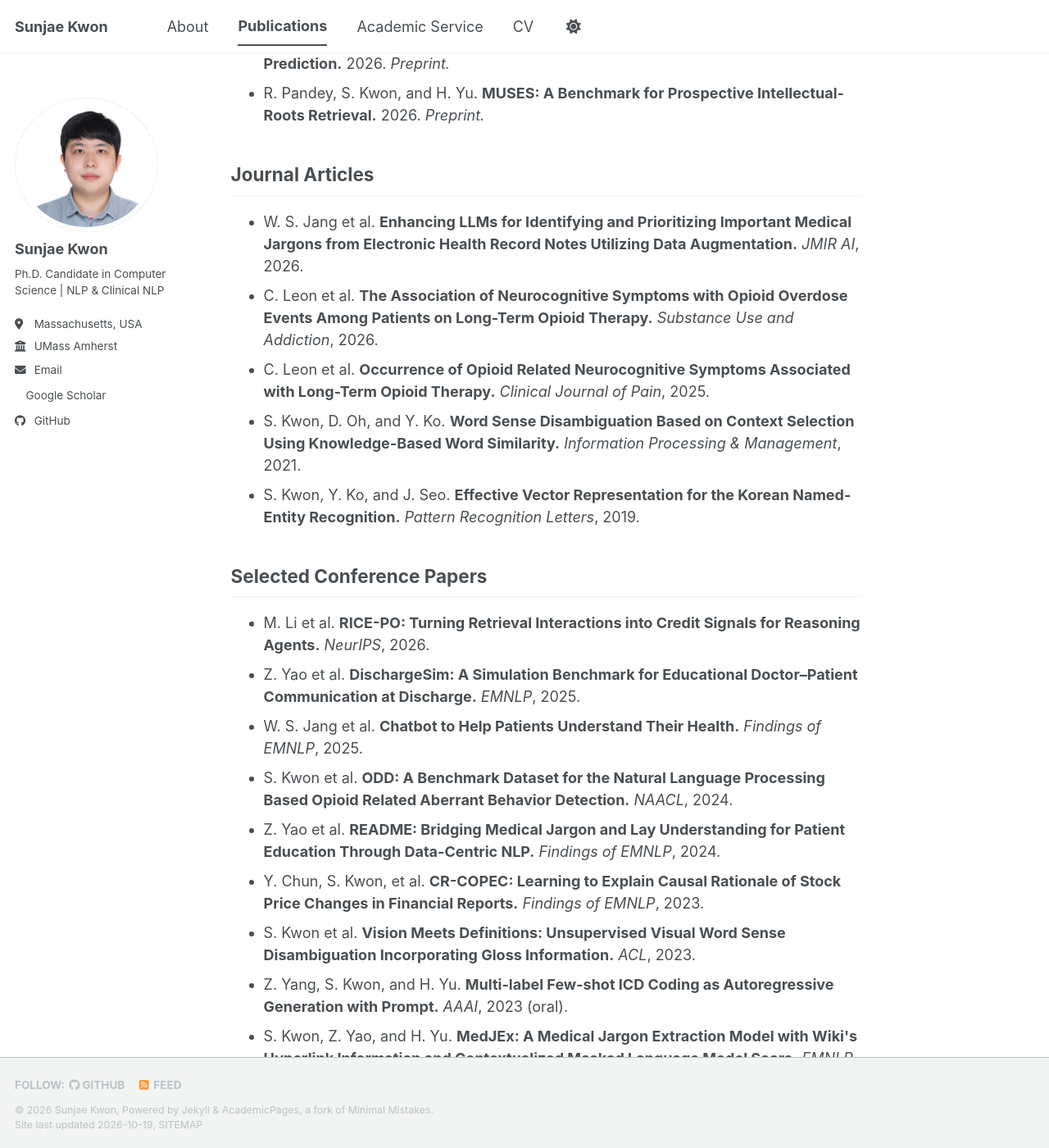
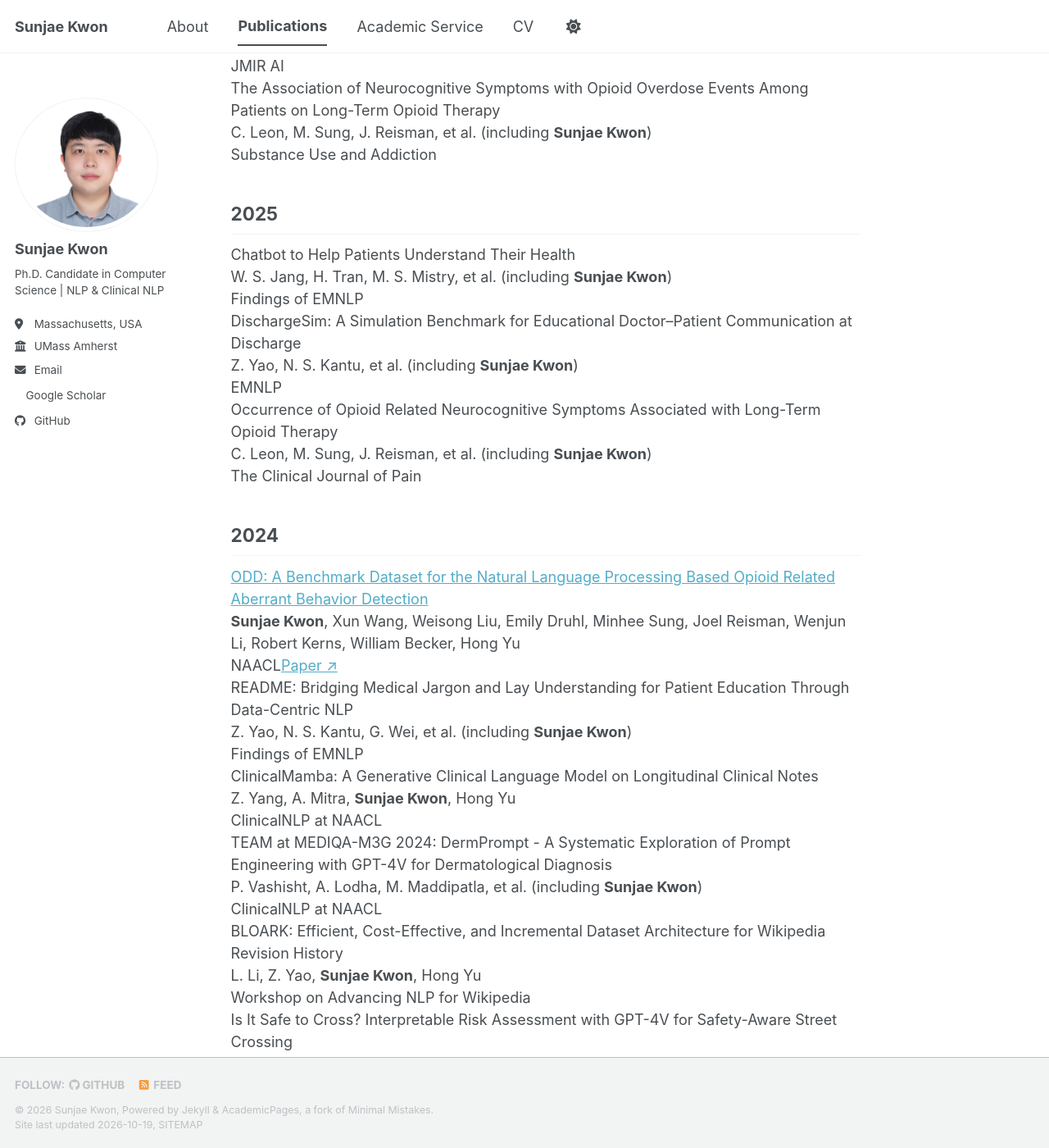
Before and after one commit to soon91jae/soon91jae.github.io, a Jekyll site: the page built from _pages/publications.html, in a window 1280 px wide and 1400 px high, scrolled down 388 px. Shown: the whole window at 82% size. Built offline with Jekyll 4.4.1, drawn with Linux system fonts in a browser that asks for light colours; a style sheet for code colours, icons or effects is not loaded; some of the changed text lies outside the part shown.

Commit message:
Redesign academic portfolio: _pages/publications.html

```diff
--- a/_pages/publications.html
+++ b/_pages/publications.html
@@ -5,37 +5,21 @@ permalink: /publications/
 author_profile: true
 ---
 
-<p>Selected publications and preprints are listed below. For a continually updated record, visit my <a href="https://scholar.google.com/citations?user=N9ZM-CIAAAAJ&amp;hl=en">Google Scholar profile</a>.</p>
+<p class="page-lead">Publications are organized by year. My name is highlighted in the author lists. For citations and the complete record, see <a href="https://scholar.google.com/citations?user=N9ZM-CIAAAAJ&amp;hl=en">Google Scholar ↗</a>.</p>
 
-<h2>Preprints and Manuscripts</h2>
-<ul>
-  <li>S. Kwon et al. <strong>SAGE: Sense-Aligned Multimodal Grounding Evaluation with Gloss-Augmented Reasoning.</strong> 2026. <em>Preprint.</em></li>
-  <li>J. Huang et al. <strong>Counterfactual Graph for Multi-Agent LLM Calibration.</strong> 2026. <em>Preprint.</em></li>
-  <li>M. Li et al. <strong>OverdoseMoE: A Multi-Expert Framework for Opioid Overdose Risk Prediction.</strong> 2026. <em>Preprint.</em></li>
-  <li>R. Pandey, S. Kwon, and H. Yu. <strong>MUSES: A Benchmark for Prospective Intellectual-Roots Retrieval.</strong> 2026. <em>Preprint.</em></li>
-</ul>
+{% assign years = site.data.papers | map: "year" | uniq | sort | reverse %}
+{% for year in years %}
+  <h2 class="paper-year-heading">{{ year }}</h2>
+  <div class="paper-list">
+  {% assign yearly_papers = site.data.papers | where: "year", year %}
+  {% for paper in yearly_papers %}
+    <article class="paper-entry">
+      <div class="paper-title">{% if paper.paper %}<a href="{{ paper.paper }}">{{ paper.title }}</a>{% else %}{{ paper.title }}{% endif %}</div>
+      <div class="paper-authors">{{ paper.authors | replace: 'Sunjae Kwon', '<strong>Sunjae Kwon</strong>' }}</div>
+      <div class="paper-meta"><span class="venue">{{ paper.venue }}</span>{% if paper.paper %}<a class="paper-link" href="{{ paper.paper }}">Paper ↗</a>{% endif %}{% if paper.code %}<a class="paper-link" href="{{ paper.code }}">Code ↗</a>{% endif %}</div>
+    </article>
+  {% endfor %}
+  </div>
+{% endfor %}
 
-<h2>Journal Articles</h2>
-<ul>
-  <li>W. S. Jang et al. <strong>Enhancing LLMs for Identifying and Prioritizing Important Medical Jargons from Electronic Health Record Notes Utilizing Data Augmentation.</strong> <em>JMIR AI</em>, 2026.</li>
-  <li>C. Leon et al. <strong>The Association of Neurocognitive Symptoms with Opioid Overdose Events Among Patients on Long-Term Opioid Therapy.</strong> <em>Substance Use and Addiction</em>, 2026.</li>
-  <li>C. Leon et al. <strong>Occurrence of Opioid Related Neurocognitive Symptoms Associated with Long-Term Opioid Therapy.</strong> <em>Clinical Journal of Pain</em>, 2025.</li>
-  <li>S. Kwon, D. Oh, and Y. Ko. <strong>Word Sense Disambiguation Based on Context Selection Using Knowledge-Based Word Similarity.</strong> <em>Information Processing &amp; Management</em>, 2021.</li>
-  <li>S. Kwon, Y. Ko, and J. Seo. <strong>Effective Vector Representation for the Korean Named-Entity Recognition.</strong> <em>Pattern Recognition Letters</em>, 2019.</li>
-</ul>
-
-<h2>Selected Conference Papers</h2>
-<ul>
-  <li>M. Li et al. <strong>RICE-PO: Turning Retrieval Interactions into Credit Signals for Reasoning Agents.</strong> <em>NeurIPS</em>, 2026.</li>
-  <li>Z. Yao et al. <strong>DischargeSim: A Simulation Benchmark for Educational Doctor–Patient Communication at Discharge.</strong> <em>EMNLP</em>, 2025.</li>
-  <li>W. S. Jang et al. <strong>Chatbot to Help Patients Understand Their Health.</strong> <em>Findings of EMNLP</em>, 2025.</li>
-  <li>S. Kwon et al. <strong>ODD: A Benchmark Dataset for the Natural Language Processing Based Opioid Related Aberrant Behavior Detection.</strong> <em>NAACL</em>, 2024.</li>
-  <li>Z. Yao et al. <strong>README: Bridging Medical Jargon and Lay Understanding for Patient Education Through Data-Centric NLP.</strong> <em>Findings of EMNLP</em>, 2024.</li>
-  <li>Y. Chun, S. Kwon, et al. <strong>CR-COPEC: Learning to Explain Causal Rationale of Stock Price Changes in Financial Reports.</strong> <em>Findings of EMNLP</em>, 2023.</li>
-  <li>S. Kwon et al. <strong>Vision Meets Definitions: Unsupervised Visual Word Sense Disambiguation Incorporating Gloss Information.</strong> <em>ACL</em>, 2023.</li>
-  <li>Z. Yang, S. Kwon, and H. Yu. <strong>Multi-label Few-shot ICD Coding as Autoregressive Generation with Prompt.</strong> <em>AAAI</em>, 2023 (oral).</li>
-  <li>S. Kwon, Z. Yao, and H. Yu. <strong>MedJEx: A Medical Jargon Extraction Model with Wiki's Hyperlink Information and Contextualized Masked Language Model Score.</strong> <em>EMNLP</em>, 2022.</li>
-  <li>D. Oh, S. Kwon, et al. <strong>Word Sense Disambiguation Based on Word Similarity Calculation Using Word Vector Representation from a Knowledge-Based Graph.</strong> <em>COLING</em>, 2018.</li>
-  <li>S. Kwon, Y. Ko, and J. Seo. <strong>A Robust Named-Entity Recognition System Using Syllable Bigram Embedding with Eojeol Prefix Information.</strong> <em>CIKM</em>, 2017.</li>
-</ul>
-<p><em>This page presents a selected list rather than a complete bibliography.</em></p>
+<p class="updated-note">This page lists peer-reviewed papers from my CV. Links are provided only where the official paper URL has been verified.</p>
```
